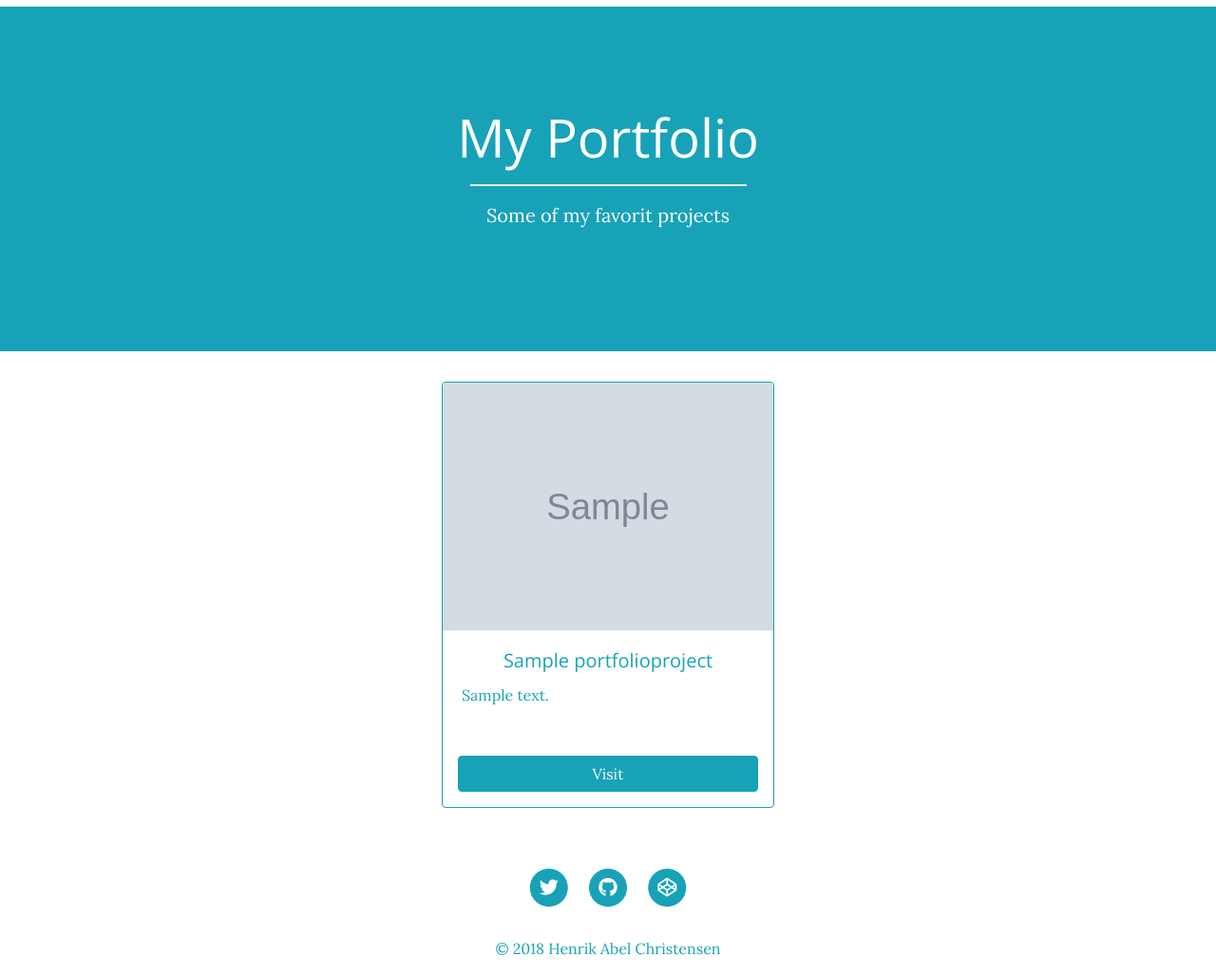
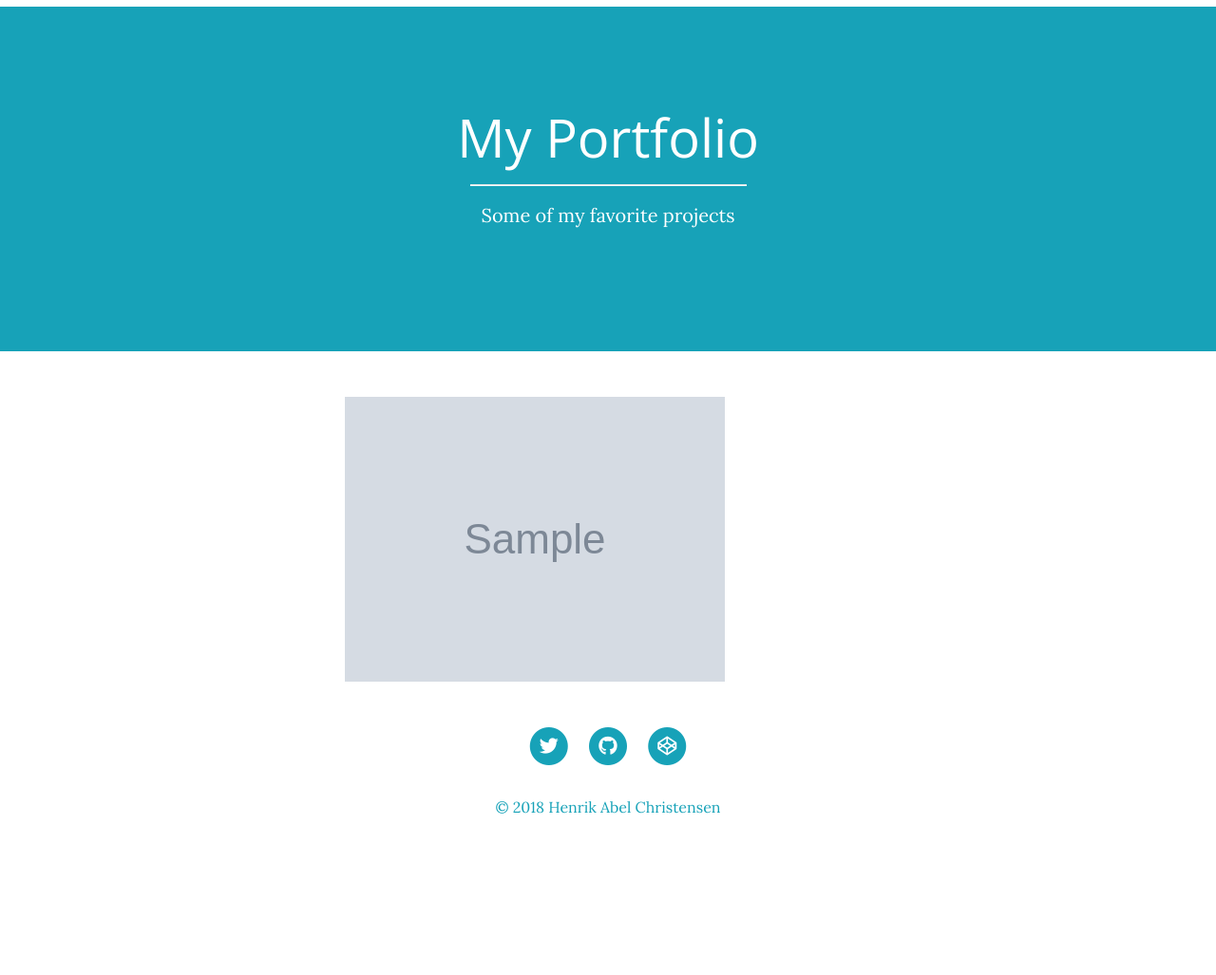
Before and after one commit to alexeypodorozhnyi/HenrikAC, a Django app: page /portfolio/ in a window 1280 px wide. Shown: the part 49-1076 px from the top of the page at 95% size. After the commit the page ends 906 px from the top, so only its background shows below. Run offline with Django 3.2, Linux system fonts and the light colour scheme; tables that the repository leaves empty hold one stand-in row (values such as "Sample post"); grey boxes marked "Sample" are stand-in pictures; some libraries are stand-ins or nearby versions.

Commit message:
updated portfolio_list and index

```diff
--- a/henrikac/assets/css/custom.css
+++ b/henrikac/assets/css/custom.css
@@ -17,3 +17,24 @@
 a.text-info:hover {
     transition: .8s;
 }
+/*********************
+PORTFOLIO OVERLAY - https://www.w3schools.com/howto/tryit.asp?filename=tryhow_css_image_overlay_fade
+*********************/
+.overlay {
+  position: absolute;
+  top: 0;
+  bottom: 0;
+  left: 0;
+  right: 0;
+  height: 100%;
+  width: 100%;
+  opacity: 0;
+  transition: 1s ease;
+  background-color: #262626;
+}
+.project:hover .overlay {
+  opacity: .9;
+}
+.project .overlay h3 {
+  font-size: 2.5rem;
+}
--- a/henrikac/portfolioprojects/templates/portfolioprojects/portfolioproject_list.html
+++ b/henrikac/portfolioprojects/templates/portfolioprojects/portfolioproject_list.html
@@ -5,25 +5,28 @@
 
 {% block heading %}My Portfolio{% endblock %}
 
-{% block subheading %}Some of my favorit projects{% endblock %}
+{% block subheading %}Some of my favorite projects{% endblock %}
 
 {% block content %}
-<div class="container">
-    <div class="row justify-content-center">
+<main class="container mt-5">
+    <div class="row justify-content-center no-gutters">
         {% for project in object_list %}
-        <div class="col-10 col-sm-8 col-lg-4 mb-3">
-            <div class="card border-info h-100 mb-3">
-                <img class="card-img-top" src="{% static 'img/'|add:project.photo_file_name %}" alt="Photo of {{ project.title }}">
-                <div class="card-body text-info">
-                    <h5 class="card-title text-center">{{ project.title }}</h5>
-                    <p class="card-text">{{ project.description|linebreaksbr }}</p>
-                </div>
-                <div class="p-3">
-                    <a href="{{ project.url }}" target="_blank" class="btn btn-info btn-block">Visit</a>
-                </div>
+            <div class="col-lg-6 project">
+                <a href="{{ project.url }}" target="_blank">
+                    <img src="{% static 'img/'|add:project.photo_file_name %}" alt="Photo of my {{ project.title }} app" class="img-fluid">
+                    <div class="p-3 overlay">
+                        <h3 class="text-center text-white lead">{{ project.title }}</h3>
+                        <p class="text-white lead">{{ project.description }}</p>
+                    </div>
+                </a>
             </div>
-        </div>
+            <div class="d-lg-none col-12 bg-dark mb-5 p-3">
+                <h3 class="text-center text-white lead">{{ project.title }}</h3>
+                <p class="text-white lead">
+                    <small>{{ project.description }}</small>
+                </p>
+            </div>
         {% endfor %}
     </div>
-</div>
+</main>
 {% endblock %}
```
Also changed, not shown: henrikac/templates/index.html (+15 -10 lines), henrikac/assets/img/bookmarks.png (deleted), henrikac/assets/img/calc.png (added), henrikac/assets/img/kemispil.png (deleted), henrikac/assets/img/pomodoro.png (added), henrikac/assets/img/random_quote.png (deleted), henrikac/assets/img/simon.png (added), henrikac/assets/img/tictactoe.png (added).
